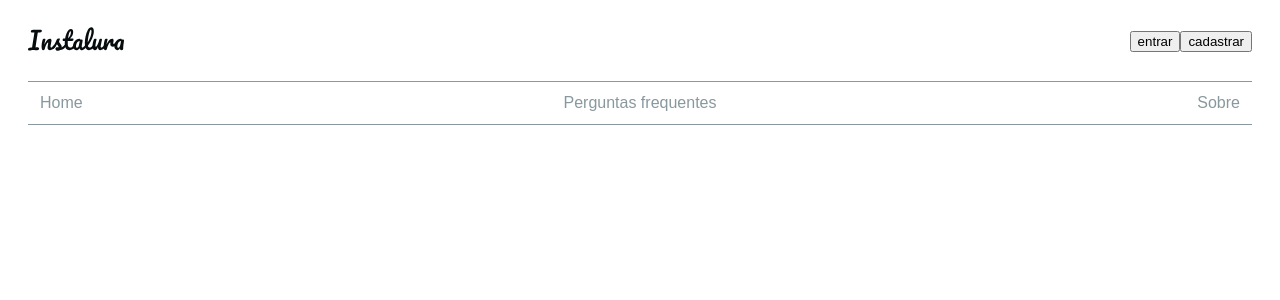
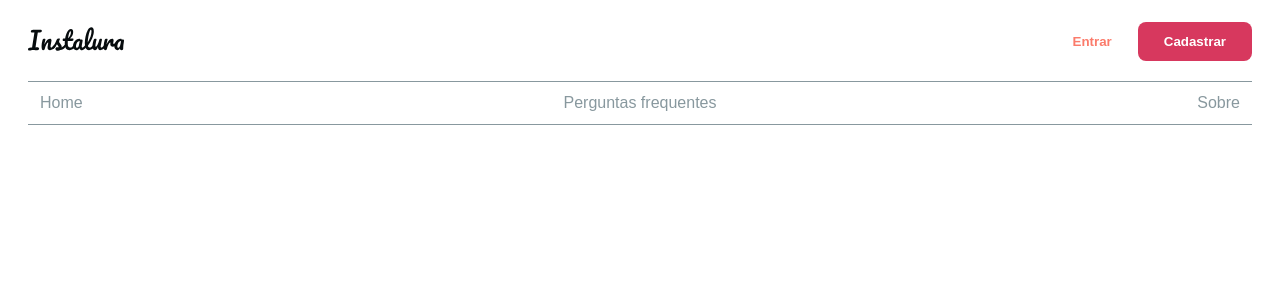
Before and after one commit to DiogoMalfatti/instalura, a Next.js app: page / in a window 1280 px wide. Shown: the top 300 px of the page. Built offline with nearby package versions, Linux system fonts and the light colour scheme.

Commit message:
created button component theme se01-ep03

```diff
--- a/package.json
+++ b/package.json
@@ -8,6 +8,7 @@
     "start": "next start"
   },
   "dependencies": {
+    "lodash": "^4.17.20",
     "next": "latest",
     "react": "^16.8.0",
     "react-dom": "^16.8.0",
--- a/pages/_app.js
+++ b/pages/_app.js
@@ -1,4 +1,5 @@
 import { createGlobalStyle, ThemeProvider } from 'styled-components'
+import theme from '../src/theme'
 
 const GlobalStyle = createGlobalStyle`
   body {
@@ -7,12 +8,6 @@
     box-sizing: border-box;
   }
 `
-
-const theme = {
-  colors: {
-    primary: '#0070f3',
-  },
-}
 
 export default function App({ Component, pageProps }) {
   return (
--- /dev/null
+++ b/src/components/commons/Button/index.js
@@ -0,0 +1,30 @@
+import React from 'react'
+import styled, { css } from 'styled-components'
+import get from 'lodash/get'
+
+const ButtonGhost = css `
+    color: ${((props) => get(props.theme, `colors.${props.variant}.color`))};
+    background-color: transparent;
+`
+
+const ButtonDefault = css `
+    color: white;
+    background-color: ${((props) => get(props.theme, `colors.${props.variant}.color`))};
+    color: ${((props) => get(props.theme, `colors.${props.variant}.contrastText`))};
+`
+
+export const Button = styled.button`
+    border: 0;
+    cursor: pointer;
+    padding: 12px 26px;
+    font-weight: bold;
+    opacity: 1;
+    border-radius: 8px;
+    ${({ ghost }) => (ghost ? ButtonGhost : ButtonDefault)}
+    transition: opacity ${({ theme }) => theme.transition};
+    border-radius: ${({ theme }) => theme.borderRadius};
+    &:hover,
+    &:focus {
+        opacity: .5;
+    }
+`;
--- a/src/components/commons/Menu/index.js
+++ b/src/components/commons/Menu/index.js
@@ -1,6 +1,8 @@
 import React from 'react'
+import { Logo } from '../../../theme/Logo'
+import { Button } from '../Button'
 import { MenuWrapper }  from './styles/MenuWrapper'
-import { Logo } from '../../../theme/Logo'
+
 
 export default function Menu() {
 
@@ -27,7 +29,7 @@
             <MenuWrapper.CentralSide>
                 {links.map((link) => {
                     return (
-                        <li>
+                        <li key={link.url}>
                             <a href={link.url}>
                                 {link.texto}
                             </a>
@@ -36,12 +38,12 @@
                 })}
             </MenuWrapper.CentralSide>
             <MenuWrapper.RightSide>
-                <button>
-                    entrar
-                </button>
-                <button>
-                    cadastrar
-                </button>
+                <Button ghost variant="secondary.main">
+                    Entrar
+                </Button>
+                <Button variant="primary.main">
+                    Cadastrar
+                </Button>
             </MenuWrapper.RightSide>
         </MenuWrapper>
     )
--- /dev/null
+++ b/src/theme/index.js
@@ -0,0 +1,48 @@
+import React from 'react'
+
+const colors = {
+    background: {
+      light: {
+        color: '#FFFFFF',
+      },
+      main: {
+        color: '#F2F2F2',
+      },
+    },
+    borders: {
+      main: {
+        color: '#F1F1F1',
+      },
+    },
+    primary: {
+      main: {
+        color: '#D7385E',
+        contrastText: '#fff',
+      },
+    },
+    secondary: {
+      main: {
+        color: '#FB7B6B',
+        contrastText: '#fff',
+      },
+    },
+    tertiary: {
+      main: {
+        color: '#070C0E',
+        contrastText: '#fff',
+      },
+      light: {
+        color: '#88989E',
+        contrastText: '#fff',
+      },
+    },
+    modes: {
+      dark: {},
+    },
+  };
+
+  export default {
+    colors,
+    borderRadius: '8px',
+    transition: '200ms ease-in-out',
+  };
```
Also changed, not shown: 1 other file (tests, documents, lock files or other folders).
